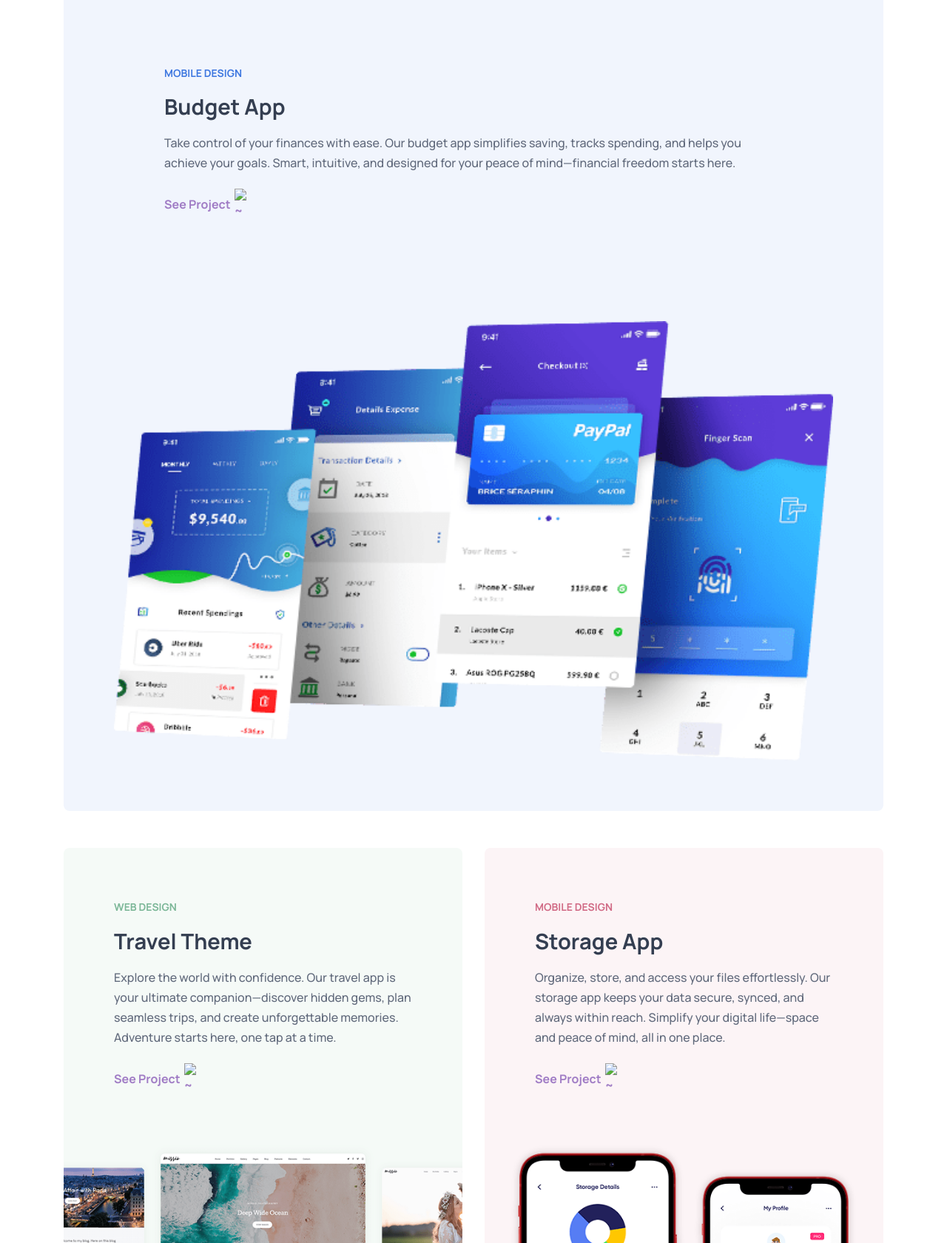
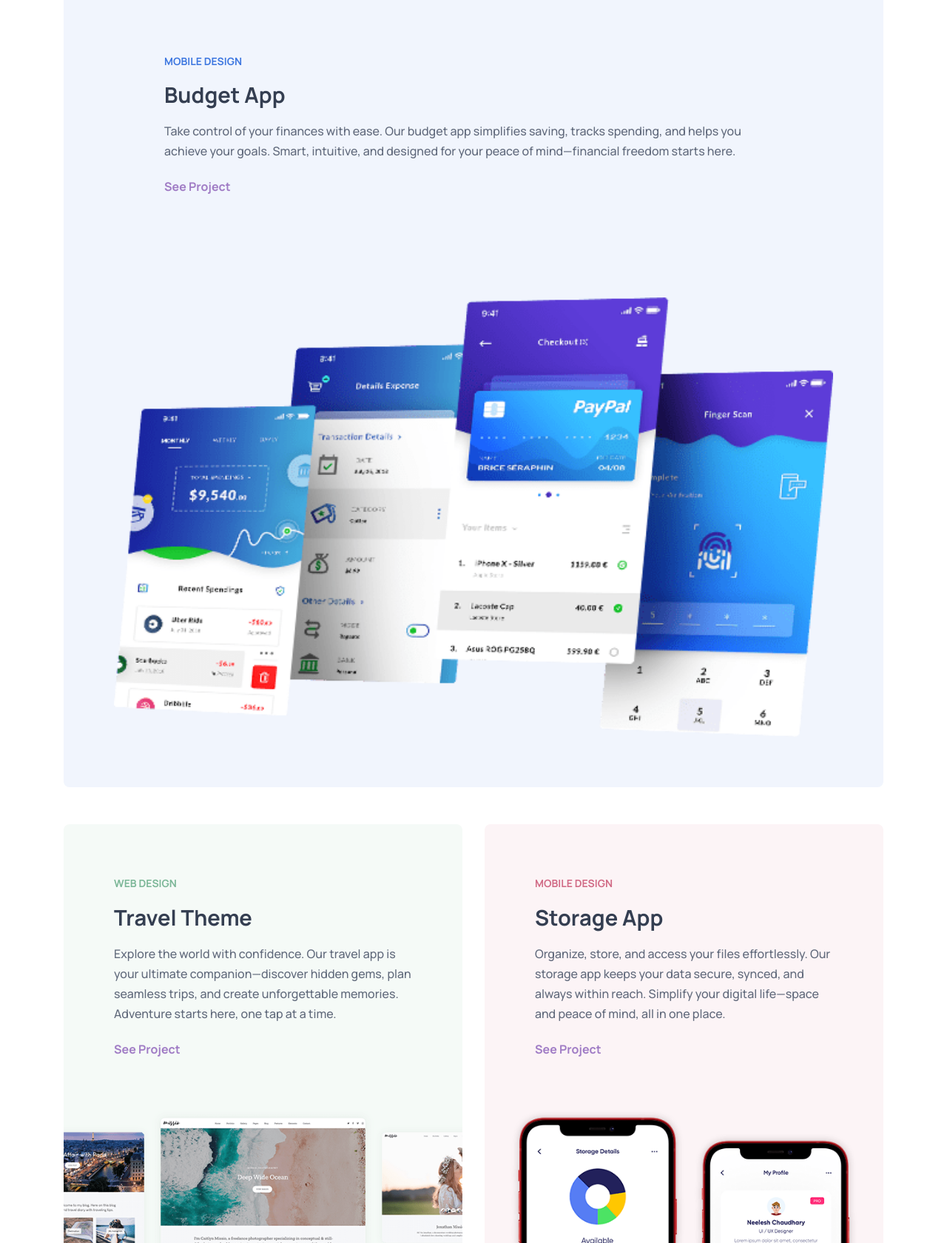
Before and after one commit to sacrid91/hackathon1-my-Portfolio, a plain HTML site: page index.html in a window 1280 px wide. Shown: the part 5039-6719 px from the top of the page at 74% size. Drawn offline with Linux system fonts and the light colour scheme.

Commit message:
Update index.html

```diff
--- a/index.html
+++ b/index.html
@@ -304,7 +304,8 @@
                                     </p>
                                     <a href="#" class="btn-text" style="color:#a07cc5">
                                         <span class="span">See Project</span>
-                                        <img src="" alt="~" width="16" height="16" loading="lazy">
+                                        <!--The right arrow image-->
+
                                     </a>
                                 </div>
                                 <figure class="card-banner" class="card-content animated" class="revealed">
@@ -322,7 +323,7 @@
                                     </p>
                                     <a href="#" class="btn-text" style="color:#a07cc5">
                                         <span class="span">See Project</span>
-                                        <img src="" alt="~" width="16" height="16" loading="lazy">
+                                        <!--The right arrow image-->
                                     </a>
                                 </div>
                                 <figure class="card-banner" class="card-content animated" class="revealed">
@@ -341,7 +342,7 @@
                                     </p>
                                     <a href="#" class="btn-text" style="color:#a07cc5">
                                         <span class="span">See Project</span>
-                                        <img src="" alt="~" width="16" height="16" loading="lazy">
+                                        <!--The right arrow image-->
                                     </a>
                                 </div>
                                 <figure class="card-banner" class="card-content animated" class="revealed">
@@ -360,7 +361,7 @@
                                     </p>
                                     <a href="#" class="btn-text" style="color:#a07cc5">
                                         <span class="span">See Project</span>
-                                        <img src="" alt="~" width="16" height="16" loading="lazy">
+                                        <!--The right arrow image-->
                                     </a>
                                 </div>
                                 <figure class="card-banner" class="card-content animated" class="revealed">
```
